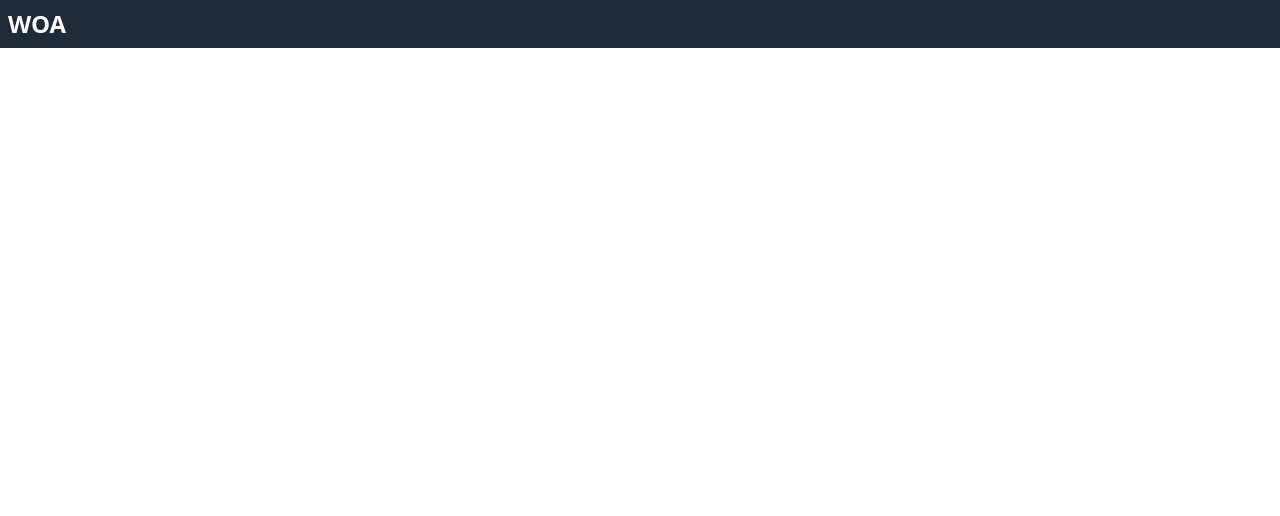
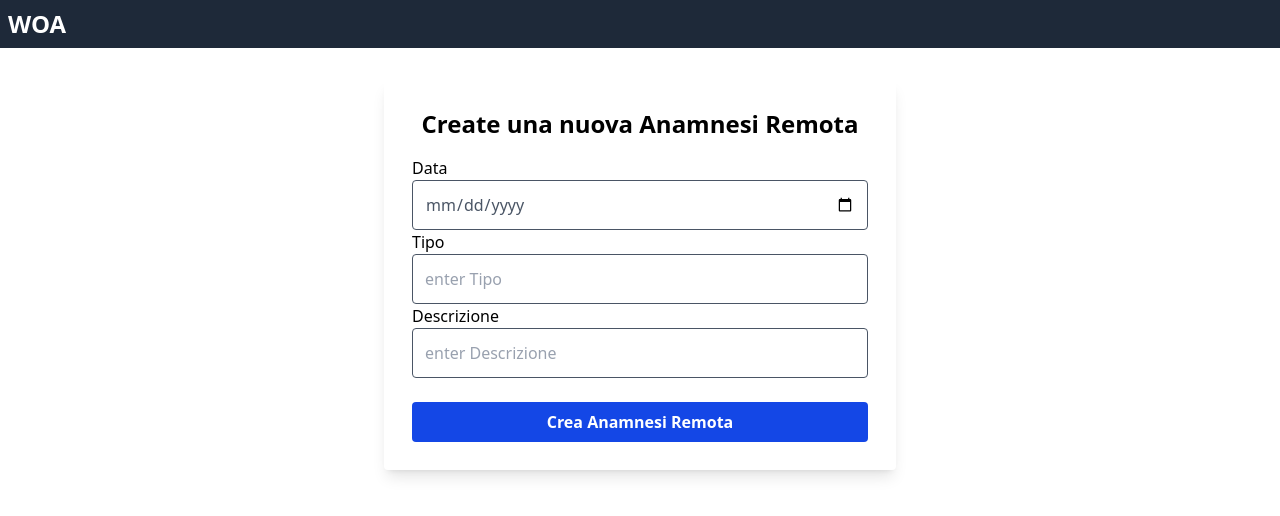
Before and after one commit to crixo/woa-electron-vite-app, a React (Vite) app: page /#/paziente/1/anamnesi-remota/create in a window 1280 px wide. Before the commit this address had no page. Shown: the top 516 px of the page. Built offline with nearby package versions, Linux system fonts and the light colour scheme.

Commit message:
all,create anamnesi remota+reusable table for entity list

```diff
--- a/src/preload/index.js
+++ b/src/preload/index.js
@@ -26,4 +26,6 @@ contextBridge.exposeInMainWorld('dal', {
   getPazienti: (searchCriteria) => ipcRenderer.invoke('paziente-search', searchCriteria),
   addPaziente: (paziente) => ipcRenderer.invoke('paziente-add', paziente),
   getPaziente: (pazienteId) => ipcRenderer.invoke('paziente-get', pazienteId),
+  getAnamnesiRemote: (pazienteId) => ipcRenderer.invoke('anamnesiremota-all', pazienteId),
+  addAnamnesiRemota: (entity) => ipcRenderer.invoke('anamnesiremota-add', entity),
 })
--- a/src/renderer/src/App.jsx
+++ b/src/renderer/src/App.jsx
@@ -6,12 +6,14 @@ import PazientePage from "./pages/PazientePage";
 import { ToastContainer } from 'react-toastify';
 import 'react-toastify/dist/ReactToastify.css';
 import { PazienteProvider } from "./data/PazienteContext";
+import { AnamnesiRemotaProvider } from "./data/AnamnesiRemotaContext"
+import CreaAnamnesiRemotaPage from "./pages/CreaAnamnesiRemotaPage"
+//
 
 export default function App() {
   return (
     <PazienteProvider>
     <div>
-
       <nav className="bg-gray-800">
         <div className ="container mx-auto p-2">
            <Link to="/"><h2 className="text-white text-2xl font-bold">WOA</h2></Link>
@@ -24,10 +26,16 @@ export default function App() {
         <Route path="/create" element={<CreaPazientePage/>}></Route>
         <Route path="/paziente/:id" element={<PazientePage/>}></Route>
         <Route path="/paziente/:id/edit" element={<ModificaPazientePage/>}></Route>
+        <Route path="/paziente/:id/anamnesi-remota/create" element={
+          <AnamnesiRemotaProvider>
+            <CreaAnamnesiRemotaPage/>
+          </AnamnesiRemotaProvider>
+
+        }
+        ></Route>
       </Routes>
       </div>
       <ToastContainer />
-
     </div>
     </PazienteProvider>
   );
--- /dev/null
+++ b/src/renderer/src/components/DataTable.jsx
@@ -0,0 +1,32 @@
+import React from "react";
+
+export const DataTable = ({ data }) => {
+  if (!data || data.length === 0) {
+    return <p>No data available</p>;
+  }
+
+  const headers = Object.keys(data[0]);
+
+  return (
+    <table border="1">
+      <thead>
+        <tr>
+          {headers.map((header) => (
+            <th key={header}>{header}</th>
+          ))}
+        </tr>
+      </thead>
+      <tbody>
+        {data.map((item, index) => (
+          <tr key={index}>
+            {headers.map((header) => (
+              <td key={header}>{item[header]}</td>
+            ))}
+          </tr>
+        ))}
+      </tbody>
+    </table>
+  );
+}
+
+//export default DataTable
--- /dev/null
+++ b/src/renderer/src/data/AnamnesiRemotaContext.jsx
@@ -0,0 +1,47 @@
+import { createContext, useState } from "react";
+
+export const AnamnesiRemotaContext = createContext();
+
+export const AnamnesiRemotaProvider = ({ children }) => {
+    const [entity, setEntity] = useState(null);
+
+    // const fetchPaziente = async (pazienteId) => {
+    //     let pRawResponse = await dal.getPaziente(pazienteId);
+    //     console.log(pRawResponse);
+    //     const p = JSON.parse(pRawResponse);
+
+    //     let arsRawResponse = await dal.getAnamnesiRemote(pazienteId);
+    //     console.log(arsRawResponse);
+    //     const ars = JSON.parse(arsRawResponse);
+    //     p.anamnesiRemote = ars;
+
+    //     setPaziente(p);
+    // };
+
+    const add = async (arData) => {
+        console.log(arData);
+        const ar = await dal.addAnamnesiRemota(arData);
+        console.log(ar);
+        setEntity(ar);
+        return ar;
+    }
+
+    // const updatePaziente = async (pazienteData) => {
+    //     console.log(pazienteData);
+    //     const paziente = pazienteData;
+    //     console.log(paziente);
+    //     setPaziente(paziente);
+    //     return paziente;
+    // }
+
+    const reset = () => {
+        setEntity(null);
+    };
+
+
+    return (
+        <AnamnesiRemotaContext.Provider value={{ add }}>
+            {children}
+        </AnamnesiRemotaContext.Provider>
+    );
+};
--- a/src/renderer/src/data/PazienteContext.jsx
+++ b/src/renderer/src/data/PazienteContext.jsx
@@ -6,9 +6,15 @@ export const PazienteProvider = ({ children }) => {
     const [paziente, setPaziente] = useState(null);
 
     const fetchPaziente = async (pazienteId) => {
-        let rawResponse = await dal.getPaziente(pazienteId);
-        console.log(rawResponse);
-        const p = JSON.parse(rawResponse);
+        let pRawResponse = await dal.getPaziente(pazienteId);
+        console.log(pRawResponse);
+        const p = JSON.parse(pRawResponse);
+
+        let arsRawResponse = await dal.getAnamnesiRemote(pazienteId);
+        console.log(arsRawResponse);
+        const ars = JSON.parse(arsRawResponse);
+        p.anamnesiRemote = ars;
+
         setPaziente(p);
     };
 
--- /dev/null
+++ b/src/renderer/src/pages/CreaAnamnesiRemotaPage.jsx
@@ -0,0 +1,102 @@
+import { useState, useEffect, useContext } from "react";
+import { useNavigate } from "react-router-dom";
+import { toast } from "react-toastify";
+import { PazienteContext } from "../data/PazienteContext";
+import { AnamnesiRemotaContext } from "../data/AnamnesiRemotaContext";
+//import { VITE_BACKEND_URL } from "../App";
+
+const CreaAnamnesiRemotaPage = () => {
+
+    const [descrizione,setDescrizione] =useState("");
+    const [tipo,setTipo] =useState("");
+    const [data,setData] =useState("");
+
+    const [isLoading,setIsLoading] =useState("");
+    const navigate = useNavigate();
+    const { add } = useContext(AnamnesiRemotaContext);
+    const {paziente} = useContext(PazienteContext);
+
+    console.log(paziente);
+
+
+    const saveAnamnesiRemota= async (e) => {
+        e.preventDefault();
+        if(data === "" || tipo === "" || descrizione === "") {
+
+            toast.warn('please fill all input completely', {
+                position: 'top-right'
+            });
+            return;
+        }
+        try{
+            setIsLoading(true);
+
+            const entity =
+            {
+                pazienteId: paziente.ID,
+                data: data,
+                tipo:tipo,
+                descrizione:descrizione,
+            };
+            let newE = await add(entity);
+            console.log(newE);
+            toast.success(`save ${newE.tipo} successuflly`, {
+                position: 'top-center'
+            })
+
+            setIsLoading(false);
+            navigate("/paziente/"+paziente.ID);
+        }catch (error){
+            toast.error(error.message, {
+                position: 'top-center'
+            });
+
+            setIsLoading(false);
+        }
+    }
+
+
+    return (
+        <div className="max-w-lg bg-white shadow-lg mx-auto p-7 rounded mt-6">
+           <h2 className="font-semibold text-2xl mb-4 block text-center">
+           Create una nuova Anamnesi Remota
+           </h2>
+            <form onSubmit={saveAnamnesiRemota}>
+                <div className="space-y-2">
+                    <label>Data</label>
+                    <input
+                        type="date"
+                        value={data}
+                        onChange={(e) => setData(e.target.value)}
+                        className="w-full block border p-3 text-gray-600 rounded focus:outline-none focus shadoow-outline focus:border-blue-200 placeholder-gray-400" placeholder="enter Data"/>
+                </div>
+
+                <div className="space-y-2">
+                    <label>Tipo</label>
+                    <input
+                        type="text"
+                        value={tipo}
+                        onChange={(e) => setTipo(e.target.value)}
+                        className="w-full block border p-3 text-gray-600 rounded focus:outline-none focus shadoow-outline focus:border-blue-200 placeholder-gray-400" placeholder="enter Tipo"/>
+                </div>
+                <div className="space-y-2">
+                    <label>Descrizione</label>
+                    <input
+                        type="text"
+                        value={descrizione}
+                        onChange={(e) => setDescrizione(e.target.value)}
+                        className="w-full block border p-3 text-gray-600 rounded focus:outline-none focus shadoow-outline focus:border-blue-200 placeholder-gray-400" placeholder="enter Descrizione"/>
+                </div>
+                <div>
+                    {!isLoading && (
+                        <button className="block w-full mt-6 bg-blue-700 text-white rounded-sm px-4 py-2 font-bold hover:bg-blue-600 hover:cursor-pointer">Crea Anamnesi Remota</button>
+                    )}
+
+                </div>
+            </form>
+        </div>
+    );
+
+}
+
+export default CreaAnamnesiRemotaPage;
--- a/src/renderer/src/pages/ModificaPazientePage.jsx
+++ b/src/renderer/src/pages/ModificaPazientePage.jsx
@@ -1,12 +1,37 @@
 import { useContext, useEffect, useState } from "react";
 import PazienteForm from "../components/PazienteForm"
 import { PazienteContext } from "../data/PazienteContext";
+import { toast } from "react-toastify";
 
 const ModificaPazientePage = ({ pazienteId }) => {
-    const { paziente, updatePaziente } = useContext(PazienteContext);
-    //const paziente = pazienti.find(p => p.id === pazienteId);
+  const { paziente, updatePaziente } = useContext(PazienteContext);
+  //const paziente = pazienti.find(p => p.id === pazienteId);
+  const [isReady, setIsReady] = useState(false);
 
-    return paziente ? <PazienteForm paziente={paziente} onSubmit={updatePaziente} /> : <p>Loading...</p>;
-  };
+  useEffect(() => {
+    // this effect is required to avoid broadcasting patiente changes triggered previously into the Context
+    setIsReady(true);
+  }, []);// Empty dependency array ensures it runs once at the start
 
-  export default ModificaPazientePage;
+  useEffect(() => {
+    if(isReady && paziente){
+        onPazienteChanged();
+    }
+  }, [paziente]); // Runs when `paziente` changes
+
+  const onPazienteChanged = () => {
+    //if(!isReady) return;
+    console.log(paziente);
+
+    toast.success(`save ${paziente.nome} ${paziente.cognome} successuflly`, {
+        position: 'top-center'
+    })
+
+    // setIsLoading(false);
+    // navigate("/paziente/"+paziente.id);
+  }
+
+  return paziente ? <PazienteForm paziente={paziente} onSubmit={updatePaziente} /> : <p>Loading...</p>;
+};
+
+export default ModificaPazientePage;
--- a/src/renderer/src/pages/PazientePage.jsx
+++ b/src/renderer/src/pages/PazientePage.jsx
@@ -2,6 +2,8 @@ import { useContext, useEffect, useState } from "react";
 import { PazienteContext } from "../data/PazienteContext";
 import { useParams } from "react-router-dom";
 import { Link } from "react-router-dom";
+import { DataTable } from "../components/DataTable"
+//
 
 
 const PazientePage = () => {
@@ -19,10 +21,18 @@ const PazientePage = () => {
     return (
         <div>
             {paziente ? (
+            <>
                 <div>
                     <h2>{paziente.nome}  {paziente.cognome}</h2>
                     <Link to={`/paziente/${paziente.ID}/edit`}>Modifica</Link>
                 </div>
+                <div>
+                    <Link to={`/paziente/${paziente.ID}/anamnesi-remota/create`}>Crea Anamnesi Remota</Link>
+                </div>
+                <div>
+                    <DataTable data={paziente.anamnesiRemote} />
+                </div>
+            </>
             ) : (
                 <p>No paziente found with id={pazienteId}</p>
             )}
```
Also changed, not shown: src/main/pazienteDAL.js (+38 -0 lines), src/renderer/src/components/PazienteForm.jsx (+23 -1 lines).
